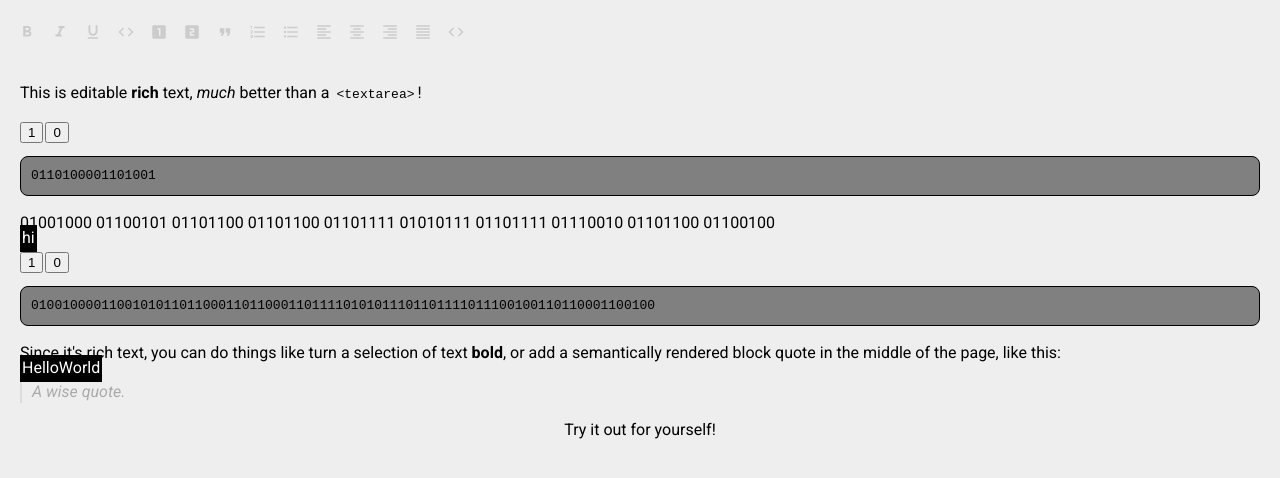
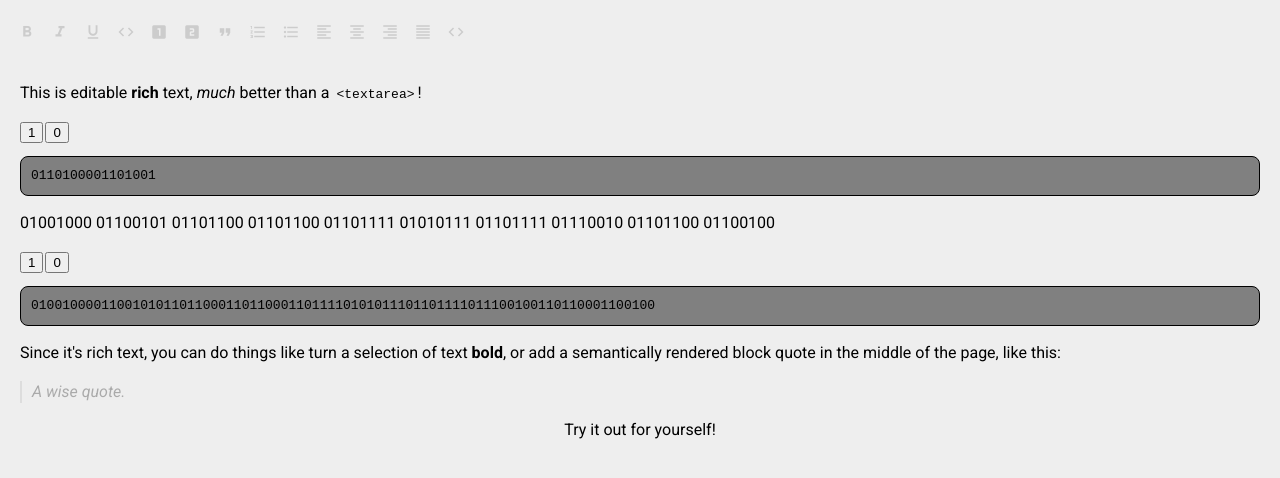
Before and after one commit to gaomingyang/slate-demo, a React (Vite) app: page / in a window 1280 px wide. Shown: the top 478 px of the page. Built offline with nearby package versions, Linux system fonts and the light colour scheme.

Commit message:
modify binary-code block content and tooltip content change immediately; useeffect only modify text

```diff
--- a/src/BinaryCodeBlock.tsx
+++ b/src/BinaryCodeBlock.tsx
@@ -20,8 +20,7 @@ const BinaryCodeBlock = forwardRef<HTMLPreElement,BinaryCodeBlockProps>(({ attri
   const style = element.align ? { textAlign: element.align as CSSProperties["textAlign"] } : {};
 
   //tooltip
-  const [tooltip, setTooltip] = useState({ visible: false, text: ""});
-  const [tooltipPosition, setTooltipPosition] = useState({x: 0, y: 0 });
+  const [tooltip, setTooltip] = useState({ visible: false, text: "",x: 0, y: 0});
 
   //focus
   const [isFocused, setIsFocused] = useState(false);
@@ -112,7 +111,6 @@ const BinaryCodeBlock = forwardRef<HTMLPreElement,BinaryCodeBlockProps>(({ attri
   },[])
 
   useEffect(()=>{
-
     const binaryText = React.Children.map(children, (child) => {
       if (typeof child === "object" && child && 'props' in child && 'text' in child.props) {
         return child.props.text.text;
@@ -120,16 +118,9 @@ const BinaryCodeBlock = forwardRef<HTMLPreElement,BinaryCodeBlockProps>(({ attri
       return '';
     })?.join("").replace(/\s+/g, "");
 
-    // console.log("binaryText:", binaryText);
-
     if (binaryText) {
       const asciiContent = binaryToString(binaryText);
-      //console.log("asciiContent:", asciiContent);
-
-      setTooltip({
-        visible: true,
-        text: asciiContent,
-      });
+      setTooltip(prevTooltip => ({ ...prevTooltip, text: asciiContent }));
     }
   },[children])
 
@@ -151,19 +142,11 @@ const BinaryCodeBlock = forwardRef<HTMLPreElement,BinaryCodeBlockProps>(({ attri
       return '';
     })?.join("").replace(/\s+/g, "");
 
-    // console.log("binaryText:", binaryText);
-
     if (binaryText) {
       const asciiContent = binaryToString(binaryText);
-      //console.log("asciiContent:", asciiContent);
-
       setTooltip({
-        visible: true,
+        visible:true,
         text: asciiContent,
-
-      });
-
-      setTooltipPosition({
         x: event.clientX,
         y: event.clientY,
       })
@@ -173,6 +156,7 @@ const BinaryCodeBlock = forwardRef<HTMLPreElement,BinaryCodeBlockProps>(({ attri
   const handleBinaryCodeMouseLeave = () => {
     // console.log("mouse leave binary code")
     setTooltip({ visible: false, text: '', x: 0, y: 0 });
+
   };
 
   //click 1 or 0 button
@@ -194,10 +178,6 @@ const BinaryCodeBlock = forwardRef<HTMLPreElement,BinaryCodeBlockProps>(({ attri
     const path = ReactEditor.findPath(editor as any, element);
       const endOfBlock = Editor.end(editor, path); // get end of the block
       Transforms.insertText(editor, value, { at: endOfBlock });
-
-
-
-
   };
 
   const handleFocus = () => {
@@ -243,9 +223,9 @@ const BinaryCodeBlock = forwardRef<HTMLPreElement,BinaryCodeBlockProps>(({ attri
                 return child;
             }) : children}
 
-
             </code>
       </pre>
+
       {tooltip.visible && (
         <span style={{
           position: "fixed",
@@ -255,12 +235,8 @@ const BinaryCodeBlock = forwardRef<HTMLPreElement,BinaryCodeBlockProps>(({ attri
           color: "#fff",
           padding: "2px",
         }}>{tooltip.text}</span>
+      )}
 
-
-
-
-
-      )}
     </>
   );
 });
--- a/src/Richtext.tsx
+++ b/src/Richtext.tsx
@@ -152,7 +152,6 @@ const RichTextExample = () => {
       }
     }
 
-
   }
 
   return (
@@ -181,7 +180,6 @@ const RichTextExample = () => {
         spellCheck
         autoFocus
         onKeyDown={handleOnKeyDown}
-
       />
     </Slate>
   );
```
